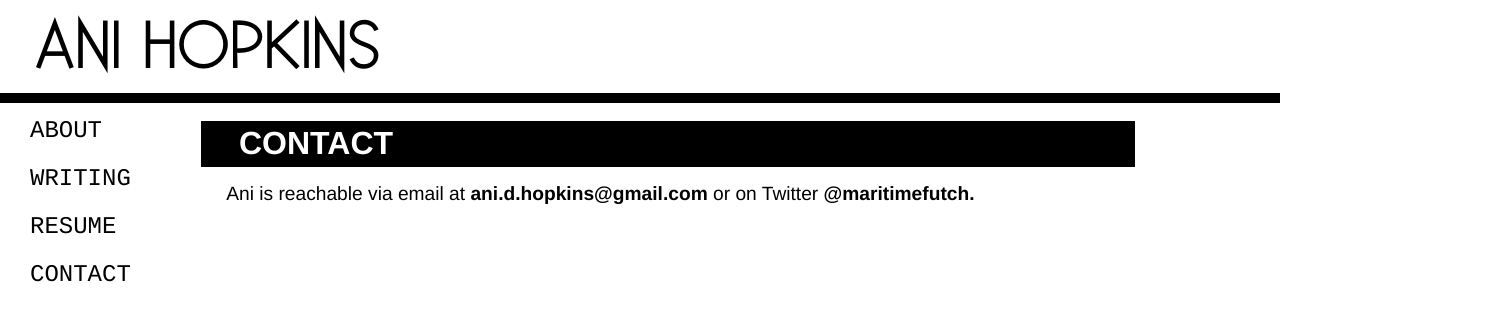
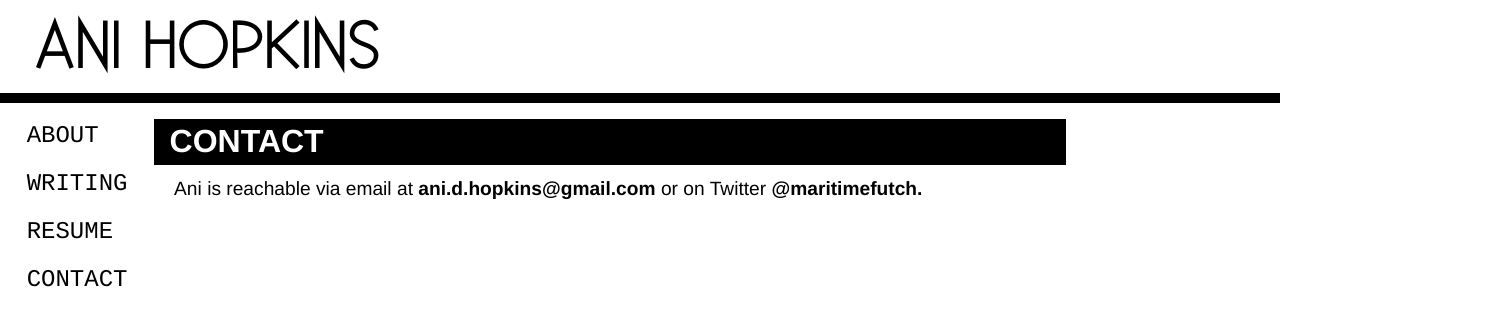
Before and after one commit to anihopkins/anihopkins.github.io, a plain HTML site: page contact.html in a window 1280 px wide. Shown: the whole page, 1506 px wide, since content can reach past the window. Drawn offline with nearby package versions, Linux system fonts and the light colour scheme.

Commit message:
Contact page now resizes when page loads based on window size

```diff
--- a/contact.html
+++ b/contact.html
@@ -2,13 +2,14 @@
 <html lang="en-US">
 <head>
   <meta name="viewport" content="width=device-width, initial-scale=1.0">
+  <meta charset="iso-8859-7">
   <link rel="stylesheet" type="text/css" href="stylesheet.css">
   <title> Ani Hopkins - Contact </title>
 </head>
 <body>
   <h1><a href="index.html"> ANI HOPKINS </a></h1>
   <div class="box black">
-    <div class="sidebar">
+    <div id="sidebar" class="sidebar">
       <a href="index.html"> ABOUT </a>
       <p></p>
       <a href="writing.html"> WRITING </a>
@@ -17,7 +18,7 @@
       <p></p>
       <a href="contact.html"> CONTACT </a>
     </div>
-    <div class="contactMain">
+    <div id="contactMain" class="contactMain">
       <h2> CONTACT </h2>
       <p>
         Ani is reachable via email at
@@ -27,5 +28,8 @@
       </p>
     </div>
   </div>
+  <script src="https://ajax.googleapis.com/ajax/libs/jquery/3.3.1/jquery.min.js">
+  </script>
+  <script src="contact.js"></script>
 </body>
 </html>
--- /dev/null
+++ b/contact.js
@@ -0,0 +1,6 @@
+console.log($(window).width())
+
+if ($(window).width() < 400) {
+  $("#sidebar").css("display", "none")
+  $("#contactMain").css("left", "2%")
+}
--- a/stylesheet.css
+++ b/stylesheet.css
@@ -52,9 +52,10 @@ h1 a{
 }
 
 h2 {
+  left: 13%;
   width: 70vw;
   margin-top: 1%;
-  padding-left: 3%;
+  padding-left: 0.5em;
   margin-bottom: 1%;
   font-family: 'Liberation-Sans-Bold';
   font-size: 200%;
@@ -140,17 +141,17 @@ h2 {
 .contactMain {
   margin-top: 0%;
   margin-left: 2%;
-  width: inherit;
+  width: 80%;
   position: absolute;
   top: 1em;
-  left: 175px;
+  left: 8em;
   font-family: 'Liberation-Sans';
 }
 
 .contactMain p{
   margin-top: 0%;
   margin-left: 2%;
-  width: 100%;
+  width: inherit;
   position: absolute;
   font-family: 'Liberation-Sans';
   font-size: 120%;
@@ -176,11 +177,12 @@ h2 {
 }
 
 .sidebar {
-  top: 20px;
-  left: 20px;
-  width: 9%;
+  top: 250%;
+  left: 1.3%;
+  width: 9.7%;
   position: relative;
   background: white;
+  display: block;
 }
 
 .sidebar a {
@@ -197,14 +199,15 @@ h2 {
   font-family: 'Liberation-Mono';
   font-size: 18pt;
   text-decoration: none;
+  display: inherit;
   color: black;
-  display: block;
-  width: 100%;
+  width: auto;
 }
 
 .sidebar a:hover {
   padding-left: 10px;
   color: white;
   background: black;
-  width: 100%;
+  width: auto;
+  display: inherit;
 }
```
